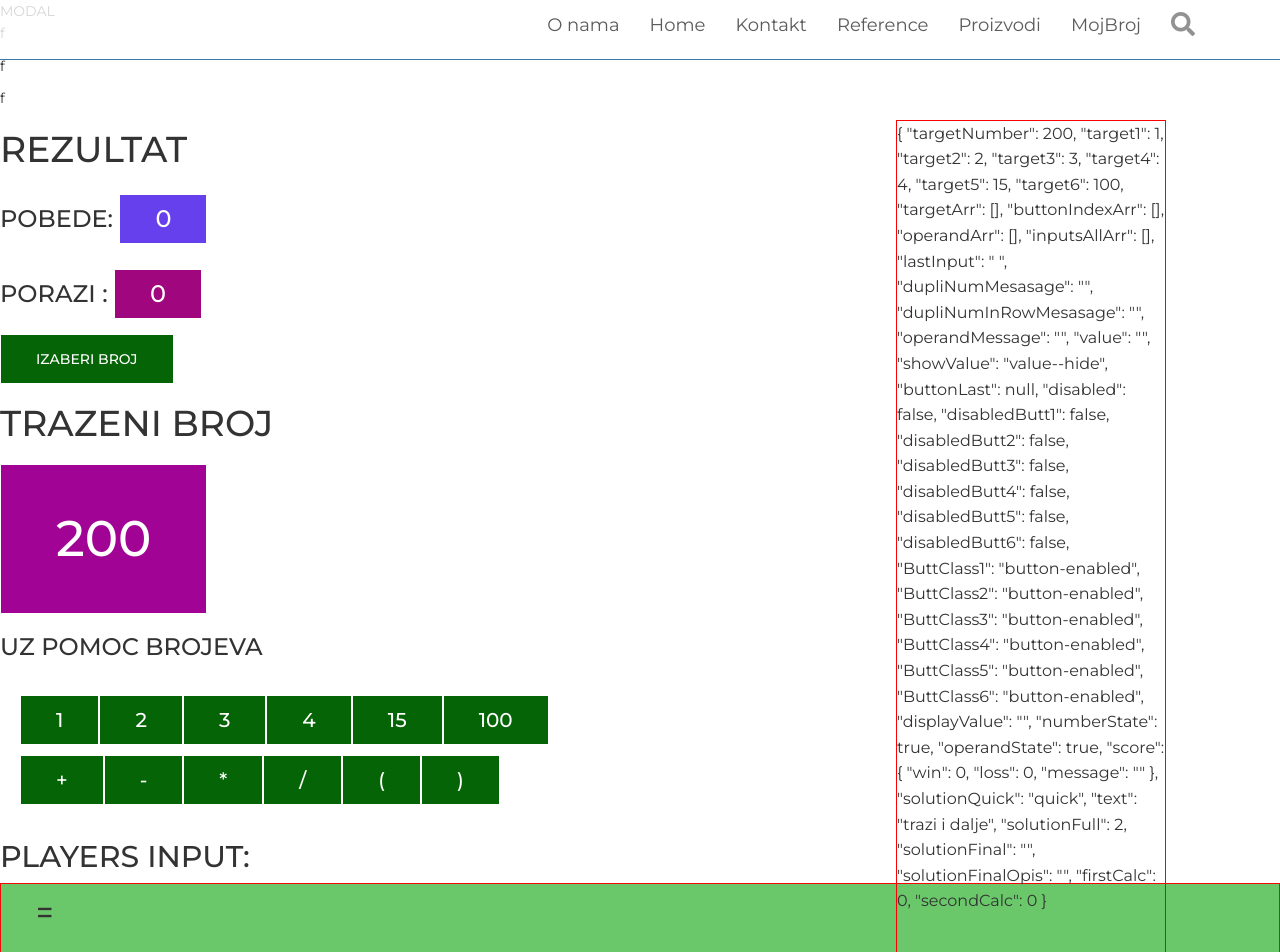
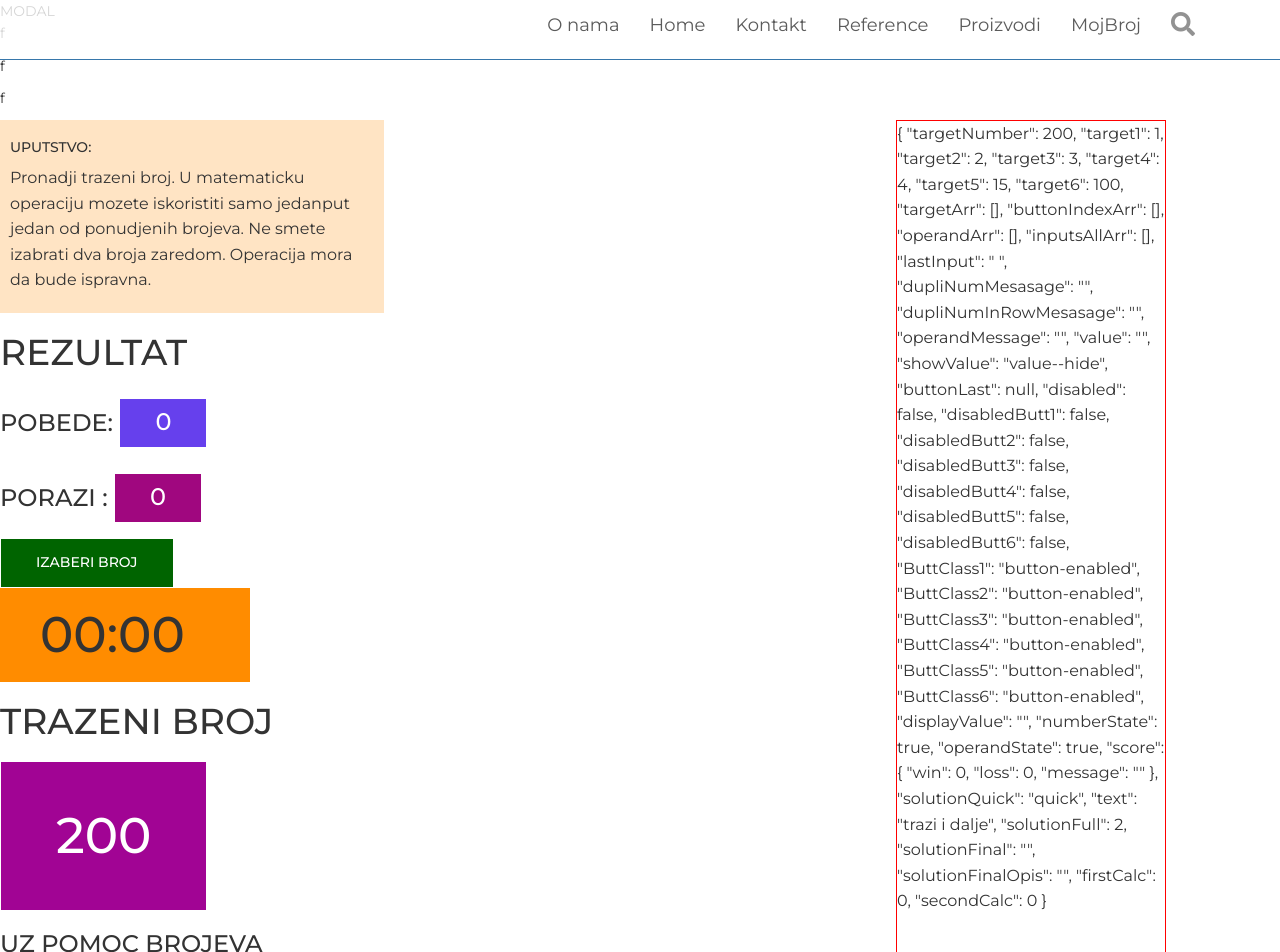
Before and after one commit to ivanbkovacevic/paunbaumax-react, a React (Create React App) app: page /mojbroj in a window 1280 px wide. Shown: the top 952 px of the page. Built offline with nearby package versions, Linux system fonts and the light colour scheme.

Commit message:
timer ubacen ali ne sredjen...nije sredjeno resetovanje

```diff
--- a/src/components/MojBroj/MojBroj.css
+++ b/src/components/MojBroj/MojBroj.css
@@ -11,10 +11,17 @@
     display: none;
   }
 
+  #time{
+      font-size: 50px;
+      font-weight: 500;
+      background-color: darkorange;
+      width: 250px;
+      padding: 7px 40px;
+  }
 
-  .button-detaljnije{
+  .button-functional{
     color: white;
-    background-color: rgb(5, 100, 5);
+    background-color: darkgreen;
     border: 1px solid white;
     border-radius: 0%;
     font-weight: 500;
@@ -24,6 +31,12 @@
     padding: 5px 35px;
     margin-top: 5px;
 
+}
+
+.button-functional:hover {
+    background-color: rgb(1, 143, 1);
+    color: white;
+    transform: scale(1.05);
 }
 
 .button-win{
@@ -68,11 +81,8 @@
     margin-top: 10px;
 }
 
-.button-detaljnije:hover {
-    background-color: rgba(5, 100, 5, 0.493);
-    color: white;
-    transform: scale(1.1);
-}
+
+
 
 
 .button-disabled {
@@ -109,6 +119,8 @@
         animation-fill-mode: forwards;
         }
 
+
+
     .buttonGroup{
 
         font-weight: 500;
@@ -141,6 +153,32 @@
         margin: 5px;
     }
 
+    .button-operand{
+        color: white;
+        background-color: darkorange;
+        border: 1px solid white;
+        border-radius: 0%;
+        font-weight: 500;
+        transition: all 0.5s;
+        width: 200;
+        height: 50px;
+        padding: 5px 35px;
+        margin-top: 5px;
+
+    }
+
+    .button-operand:hover {
+        background-color: rgb(190, 106, 3);
+        color: white;
+        transform: scale(1.1);
+    }
+
+    .button-operand:active {
+        background-color: rgba(5, 100, 5, 0.493);
+        color: white;
+        transform: scale(1.1);
+    }
+
     .playersIput{
         background-color: rgb(106, 199, 106);
         border: 1px solid rgb(245, 8, 8);
@@ -165,6 +203,13 @@
 
     }
 
+    .uputstvo{
+        background-color: bisque;
+        width: 30%;
+        padding: 10px;
+        font-size: 16px;
+    }
+
 
 
     @keyframes  buttonDisapear {
--- a/src/components/MojBroj/MojBroj.js
+++ b/src/components/MojBroj/MojBroj.js
@@ -12,12 +12,12 @@ class MojBroj extends Component {
     target4: 4,
     target5: 15,
     target6: 100,
-    targetArr:[],
-    buttonIndexArr:[],
-    operandArr:[],
-    inputsAllArr:[],
+    targetArr: [],
+    buttonIndexArr: [],
+    operandArr: [],
+    inputsAllArr: [],
 
-    lastInput:' ',
+    lastInput: ' ',
 
     dupliNumMesasage: '',
     dupliNumInRowMesasage: '',
@@ -27,7 +27,7 @@ class MojBroj extends Component {
     showValue: 'value--hide',
     buttonLast: null,
 
-    disabled:false,
+    disabled: false,
     disabledButt1: false,
     disabledButt2: false,
     disabledButt3: false,
@@ -95,8 +95,34 @@ class MojBroj extends Component {
     this.generateTargetsingl();
     this.generateTarget15();
     this.generateTarget100();
+    this.TimerStart();
   }
 
+  TimerStart=()=>{
+    var fiveMinutes = 1,
+    display = document.querySelector('#time');
+    this.startTimer(fiveMinutes, display);
+}
+
+// TimerReset=()=>{
+//   clearInterval(this.startTimer);
+//  }
+
+ startTimer=(duration, display)=> {
+    var timer = duration, minutes, seconds;
+    setInterval(function () {
+        minutes = parseInt(timer / 60, 10)
+        seconds = parseInt(timer % 60, 10);
+        minutes = minutes < 10 ? "0" + minutes : minutes;
+        seconds = seconds < 10 ? "0" + seconds : seconds;
+        display.textContent = minutes + ":" + seconds;
+        if (++timer < 0) {
+            timer = duration;
+        }
+
+    }, 1000);
+
+  }
 
   generateSolution = () => {
     this.findSolutionFull();
@@ -104,29 +130,29 @@ class MojBroj extends Component {
   }
   ///////////////////////////////////////////////////
 
-  PerformNumberInput = (number,bIndex) => {
+  PerformNumberInput = (number, bIndex) => {
     let { targetNumber, target1, target2, target3, target4, target5, target6,
-       value, displayValue,numberState, dupliNumMesasage,targetArr  , inputsAllArr
-       , buttonIndexArr  } = this.state;
+      value, displayValue, numberState, dupliNumMesasage, targetArr, inputsAllArr
+      , buttonIndexArr } = this.state;
 
-    if(numberState===true){
-      targetArr=targetArr.slice();
+    if (numberState === true) {
+      targetArr = targetArr.slice();
       targetArr.push(number);
 
-      inputsAllArr=inputsAllArr.slice();
+      inputsAllArr = inputsAllArr.slice();
       inputsAllArr.push(number);
-      this.setState({targetArr,inputsAllArr});
+      this.setState({ targetArr, inputsAllArr });
 
-      buttonIndexArr=buttonIndexArr.slice();
+      buttonIndexArr = buttonIndexArr.slice();
       buttonIndexArr.push(bIndex);
-      this.setState({buttonIndexArr});
+      this.setState({ buttonIndexArr });
 
-    target1 === number  && bIndex===1 ? this.setState({ disabledButt1: true, ButtClass1: 'button-disabled'  }) : null;
-    target2 === number  && bIndex===2 ? this.setState({ disabledButt2: true, ButtClass2: 'button-disabled'  }) : null;
-    target3 === number  && bIndex===3 ? this.setState({ disabledButt3: true, ButtClass3: 'button-disabled'  }) : null;
-    target4 === number  && bIndex===4 ? this.setState({ disabledButt4: true, ButtClass4: 'button-disabled'  }) : null;
-    target5 === number  && bIndex===5 ? this.setState({ disabledButt5: true, ButtClass5: 'button-disabled'  }) : null;
-    target6 === number  && bIndex===6 ? this.setState({ disabledButt6: true, ButtClass6: 'button-disabled'  }) : null;
+      target1 === number && bIndex === 1 ? this.setState({ disabledButt1: true, ButtClass1: 'button-disabled' }) : null;
+      target2 === number && bIndex === 2 ? this.setState({ disabledButt2: true, ButtClass2: 'button-disabled' }) : null;
+      target3 === number && bIndex === 3 ? this.setState({ disabledButt3: true, ButtClass3: 'button-disabled' }) : null;
+      target4 === number && bIndex === 4 ? this.setState({ disabledButt4: true, ButtClass4: 'button-disabled' }) : null;
+      target5 === number && bIndex === 5 ? this.setState({ disabledButt5: true, ButtClass5: 'button-disabled' }) : null;
+      target6 === number && bIndex === 6 ? this.setState({ disabledButt6: true, ButtClass6: 'button-disabled' }) : null;
 
       this.setState({
         displayValue: displayValue + String(number),
@@ -136,25 +162,25 @@ class MojBroj extends Component {
         dupliNumInRowMesasage: '',
         operandMessage: '',
       })
-    }else{
+    } else {
       this.setState({
         dupliNumInRowMesasage: 'Ne mogu dva broja zaredom',
       })
         ;
     }
 
-    let buttonLast=targetArr.slice(-1);
-    this.setState({targetArr});
-    console.log(buttonLast+' LAST BUTTTTON')
+    let buttonLast = targetArr.slice(-1);
+    this.setState({ targetArr });
+    console.log(buttonLast + ' LAST BUTTTTON')
   }
   ///////////////////////////////////////////////////////////////
   PerformOperandInput = (operand) => {
-    let { targetNumber, target1, target2, target3, target4, target5, target6, value, displayValue,numberState,operandArr,inputsAllArr, dupliNumMesasage } = this.state;
+    let { targetNumber, target1, target2, target3, target4, target5, target6, value, displayValue, numberState, operandArr, inputsAllArr, dupliNumMesasage } = this.state;
 
-    operandArr=operandArr.slice();
+    operandArr = operandArr.slice();
     operandArr.push(operand);
 
-    inputsAllArr=inputsAllArr.slice();
+    inputsAllArr = inputsAllArr.slice();
     inputsAllArr.push(operand);
 
     this.setState({
@@ -168,7 +194,7 @@ class MojBroj extends Component {
 
   Calculate = () => {
     let { displayValue } = this.state;
-   let value=displayValue;
+    let value = displayValue;
     let valueIsNumber = value[value.length - 1];
     valueIsNumber = Number(valueIsNumber);
 
@@ -216,7 +242,7 @@ class MojBroj extends Component {
       dupliNumInRowMesasage: '',
       operandMessage: '',
       showValue: 'value--hide',
-      targetArr:[],
+      targetArr: [],
 
       disabledButt1: false,
       disabledButt2: false,
@@ -230,62 +256,64 @@ class MojBroj extends Component {
       ButtClass4: 'button-enabled',
       ButtClass5: 'button-enabled',
       ButtClass6: 'button-enabled',
-      buttonIndexArr:[],
-
-
+      buttonIndexArr: [],
+      operandArr: [],
+      inputsAllArr: [],
       score: {
         win: win,
         loss: loss,
         message: ''
       },
     });
+  // this.TimerReset();
   }
+
 
   DeleteInputs = () => {
     let { targetNumber, target1, target2, target3, target4, target5, target6,
-      numberState, value,inputsAllArr, displayValue,targetArr,buttonIndexArr,
-      buttonIndex ,operandArr
+      numberState, value, inputsAllArr, displayValue, targetArr, buttonIndexArr,
+      buttonIndex, operandArr
     } = this.state;
 
-    targetArr=targetArr.slice();
+    targetArr = targetArr.slice();
     let targetArrLength = targetArr.length; //target array tj vrednosti brojeva
 
-    buttonIndexArr=buttonIndexArr.slice();//buttonindexArr tj ...1,2,3,4
+    buttonIndexArr = buttonIndexArr.slice();//buttonindexArr tj ...1,2,3,4
     let buttonIndexArrLength = buttonIndexArr.length;
 
-    inputsAllArr=inputsAllArr.slice(); //Svi inputi tj ...1,2,+,3,-,*,4
-    console.log(inputsAllArr+' inputsAllArr')
+    inputsAllArr = inputsAllArr.slice(); //Svi inputi tj ...1,2,+,3,-,*,4
+    console.log(inputsAllArr + ' inputsAllArr')
     let inputsAllArrLength = inputsAllArr.length;
 
 
-    if(numberState===true){ //iz nekog razloga
+    if (numberState === true) { //iz nekog razloga
 
       let buttonTargetLast = targetArr.slice(targetArrLength - 1, targetArrLength); //poslednja ukucana vrednost
-      targetArr=targetArr.slice(0,targetArrLength-1);
-      this.setState({targetArr});
+      targetArr = targetArr.slice(0, targetArrLength - 1);
+      this.setState({ targetArr });
 
       let buttonLastIndex = buttonIndexArr.slice(buttonIndexArrLength - 1, buttonIndexArrLength);//poslednji button index
-      buttonIndexArr=buttonIndexArr.slice(0,buttonIndexArrLength-1);
-      this.setState({buttonIndexArr});
+      buttonIndexArr = buttonIndexArr.slice(0, buttonIndexArrLength - 1);
+      this.setState({ buttonIndexArr });
 
       let inputsAllLast = inputsAllArr.slice(inputsAllArrLength - 1, inputsAllArrLength);//poslednji Allinput
-      inputsAllArr=inputsAllArr.slice(0,inputsAllArrLength-1);
+      inputsAllArr = inputsAllArr.slice(0, inputsAllArrLength - 1);
 
 
-      displayValue=inputsAllArr.toString();
-      displayValue=displayValue.replace(/,/g,'');
+      displayValue = inputsAllArr.toString();
+      displayValue = displayValue.replace(/,/g, '');
 
-      displayValue.length===0 ? this.setState({numberState:true}) :null;
+      displayValue.length === 0 ? this.setState({ numberState: true }) : null;
 
       let displayValueLength = displayValue.length;
       displayValue = displayValue.slice(0, displayValueLength - 1);
 
-      buttonTargetLast == target1 && buttonLastIndex==1 ? this.setState({ disabledButt1: false, ButtClass1: 'button-enabled' }) : null;
-      buttonTargetLast == target2 && buttonLastIndex==2 ? this.setState({ disabledButt2: false, ButtClass2: 'button-enabled' }) : null;
-      buttonTargetLast == target3 && buttonLastIndex==3 ? this.setState({ disabledButt3: false, ButtClass3: 'button-enabled' }) : null;
-      buttonTargetLast == target4 && buttonLastIndex==4 ? this.setState({ disabledButt4: false, ButtClass4: 'button-enabled' }) : null;
-      buttonTargetLast == target5 && buttonLastIndex==5 ? this.setState({ disabledButt5: false, ButtClass5: 'button-enabled' }) : null;
-      buttonTargetLast == target6 && buttonLastIndex==6 ? this.setState({ disabledButt6: false, ButtClass6: 'button-enabled' }) : null;
+      buttonTargetLast == target1 && buttonLastIndex == 1 ? this.setState({ disabledButt1: false, ButtClass1: 'button-enabled' }) : null;
+      buttonTargetLast == target2 && buttonLastIndex == 2 ? this.setState({ disabledButt2: false, ButtClass2: 'button-enabled' }) : null;
+      buttonTargetLast == target3 && buttonLastIndex == 3 ? this.setState({ disabledButt3: false, ButtClass3: 'button-enabled' }) : null;
+      buttonTargetLast == target4 && buttonLastIndex == 4 ? this.setState({ disabledButt4: false, ButtClass4: 'button-enabled' }) : null;
+      buttonTargetLast == target5 && buttonLastIndex == 5 ? this.setState({ disabledButt5: false, ButtClass5: 'button-enabled' }) : null;
+      buttonTargetLast == target6 && buttonLastIndex == 6 ? this.setState({ disabledButt6: false, ButtClass6: 'button-enabled' }) : null;
 
 
       // let valueLength = value.length;
@@ -311,7 +339,7 @@ class MojBroj extends Component {
         <p>f</p>
         <p>f</p>
         <div className='state' ><per>{JSON.stringify(this.state, null, 2)}</per></div>
-        <Score generate={this.generateTarget} win={this.state.score.win} loss={this.state.score.loss}  />
+        <Score generate={this.generateTarget} win={this.state.score.win} loss={this.state.score.loss} />
 
         <div>
           <h1 className='trazeniBroj'>TRAZENI BROJ</h1>
@@ -322,20 +350,20 @@ class MojBroj extends Component {
 
         <div className='buttonGroup'>
           <div className='buttonGroup1'>
-              <button className={this.state.ButtClass1}  disabled={this.state.disabledButt1}  onClick={() => this.PerformNumberInput(target1, 1)}>{target1}</button>
-              <button className={this.state.ButtClass2} disabled={this.state.disabledButt2}  onClick={() => this.PerformNumberInput(target2, 2)}>{target2}</button>
-              <button className={this.state.ButtClass3} disabled={this.state.disabledButt3}  onClick={() => this.PerformNumberInput(target3, 3)}>{target3}</button>
-              <button className={this.state.ButtClass4} disabled={this.state.disabledButt4}  onClick={() => this.PerformNumberInput(target4, 4)}>{target4}</button>
-              <button className={this.state.ButtClass5} disabled={this.state.disabledButt5}  onClick={() => this.PerformNumberInput(target5, 5)}>{target5}</button>
-              <button className={this.state.ButtClass6} disabled={this.state.disabledButt6}  onClick={() => this.PerformNumberInput(target6, 6)}>{target6}</button>
+            <button className={this.state.ButtClass1} disabled={this.state.disabledButt1} onClick={() => this.PerformNumberInput(target1, 1)}>{target1}</button>
+            <button className={this.state.ButtClass2} disabled={this.state.disabledButt2} onClick={() => this.PerformNumberInput(target2, 2)}>{target2}</button>
+            <button className={this.state.ButtClass3} disabled={this.state.disabledButt3} onClick={() => this.PerformNumberInput(target3, 3)}>{target3}</button>
+            <button className={this.state.ButtClass4} disabled={this.state.disabledButt4} onClick={() => this.PerformNumberInput(target4, 4)}>{target4}</button>
+            <button className={this.state.ButtClass5} disabled={this.state.disabledButt5} onClick={() => this.PerformNumberInput(target5, 5)}>{target5}</button>
+            <button className={this.state.ButtClass6} disabled={this.state.disabledButt6} onClick={() => this.PerformNumberInput(target6, 6)}>{target6}</button>
           </div>
           <div className='buttonGroup2'>
-              <button className='button-detaljnije' value={'+'} onClick={() => this.PerformOperandInput('+')}>+</button>
-              <button className='button-detaljnije' value={'-'} onClick={() => this.PerformOperandInput('-')}>-</button>
-              <button className='button-detaljnije' value={'*'} onClick={() => this.PerformOperandInput('*')}>*</button>
-              <button className='button-detaljnije' value={'/'} onClick={() => this.PerformOperandInput('/')}>/</button>
-              <button className='button-detaljnije' value={'('} onClick={() => this.PerformOperandInput('(')}>(</button>
-              <button className='button-detaljnije' value={')'} onClick={() => this.PerformOperandInput(')')}>)</button>
+            <button className='button-operand' value={'+'} onClick={() => this.PerformOperandInput('+')}>+</button>
+            <button className='button-operand' value={'-'} onClick={() => this.PerformOperandInput('-')}>-</button>
+            <button className='button-operand' value={'*'} onClick={() => this.PerformOperandInput('*')}>*</button>
+            <button className='button-operand' value={'/'} onClick={() => this.PerformOperandInput('/')}>/</button>
+            <button className='button-operand' value={'('} onClick={() => this.PerformOperandInput('(')}>(</button>
+            <button className='button-operand' value={')'} onClick={() => this.PerformOperandInput(')')}>)</button>
           </div>
         </div>
         <div>
@@ -348,10 +376,10 @@ class MojBroj extends Component {
 
           </div>
           <br></br>
-          <button className='button-detaljnije' onClick={this.Calculate}>IZRACUNAJ</button>
-          <button className='button-detaljnije' onClick={this.DeleteInputs}>OBRISI POSLEDNJE</button>
-          <button className='button-detaljnije' onClick={this.ClearAll}>RESETUJ SVE</button>
-          <button className='button-detaljnije' onClick={this.generateSolution}>POGLEDAJ RESENJE</button>
+          <button className='button-functional' onClick={this.Calculate}>IZRACUNAJ</button>
+          <button className='button-functional' onClick={this.DeleteInputs}>OBRISI POSLEDNJE</button>
+          <button className='button-functional' onClick={this.ClearAll}>RESETUJ SVE</button>
+          <button className='button-functional' onClick={this.generateSolution}>POGLEDAJ RESENJE</button>
 
         </div>
       </div>
--- a/src/components/MojBroj/Score.js
+++ b/src/components/MojBroj/Score.js
@@ -2,15 +2,24 @@ import React, { Component } from 'react';
 import './MojBroj.css';
 
 class Score extends Component {
+
     render() {
         return (
             <div>
+
+                <div className='uputstvo'>
+                    <h5>UPUTSTVO:</h5>
+                    <p>Pronadji trazeni broj. U matematicku operaciju mozete iskoristiti samo
+                        jedanput jedan od ponudjenih brojeva. Ne smete izabrati dva broja zaredom.
+                     Operacija mora da bude ispravna.</p>
+                </div>
 
                 <h1>REZULTAT</h1>
                 <h3>POBEDE: <button className='button-win'>{this.props.win} </button> </h3>
                 <h3>PORAZI  : <button className='button-loss'>{this.props.loss} </button>  </h3>
                 <h5>{this.props.message}</h5>
-                <button className='button-detaljnije' onClick={this.props.generate}>IZABERI BROJ</button>
+                <button className='button-functional' onClick={this.props.generate}>IZABERI BROJ</button>
+                <div id="time">00:00</div>
 
             </div>
         );
```
Lines whose indentation alone changed are shown as unchanged.
